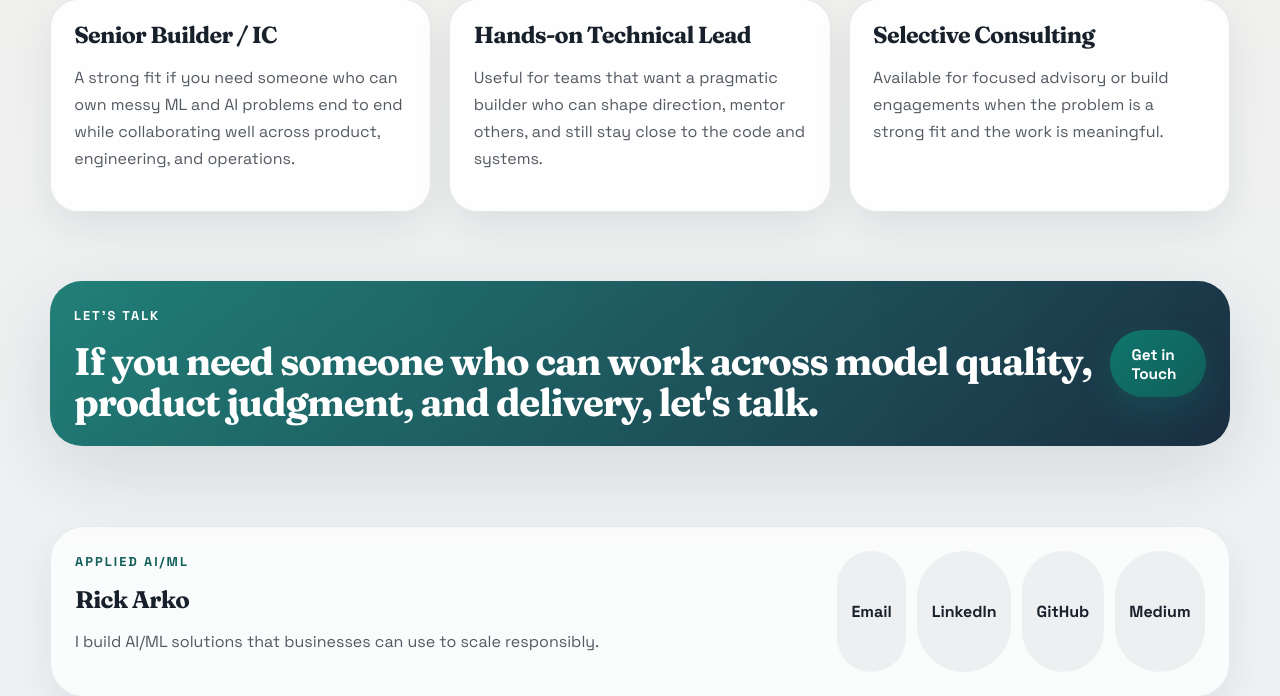
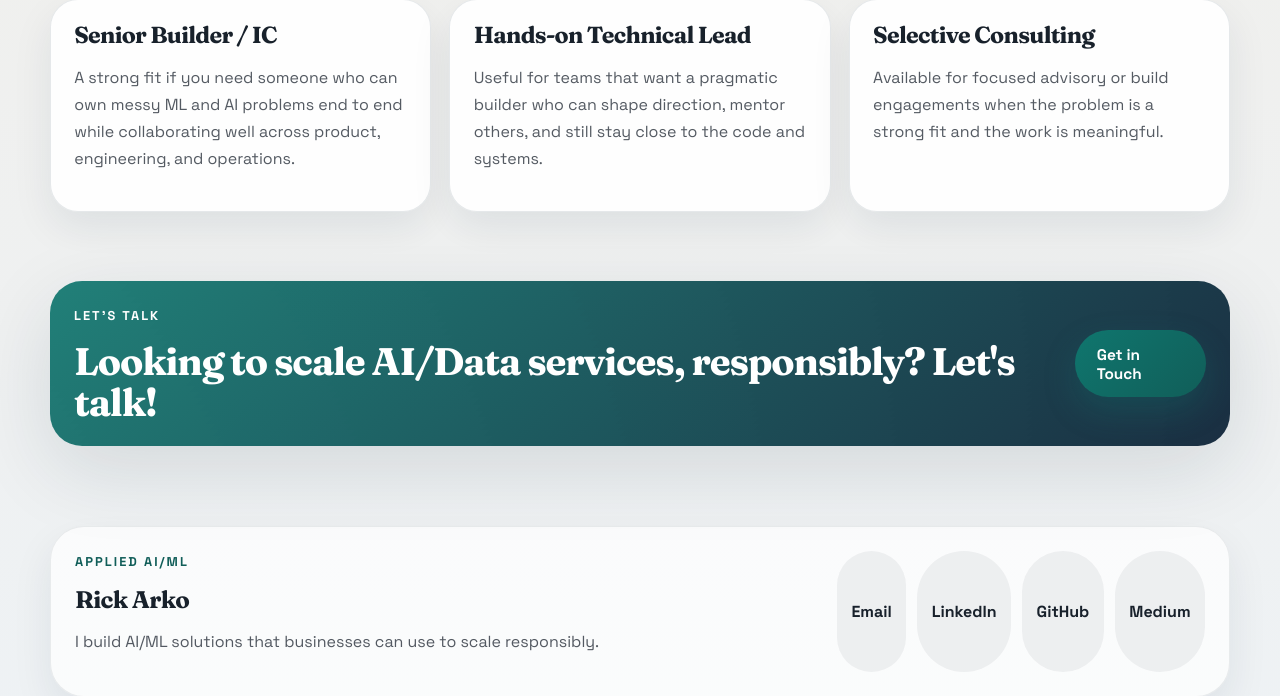
Before and after one commit to RickArko/RickArkoPortfolio, a Flask app: page / in a window 1280 px wide. Shown: the part 3709-4405 px from the top of the page. Run offline with Flask 3, Linux system fonts and the light colour scheme; some libraries are stand-ins or nearby versions.

Commit message:
update contact form message

```diff
--- a/src/templates/home.html
+++ b/src/templates/home.html
@@ -110,7 +110,7 @@
 <section class="cta-band" data-reveal>
     <div>
         <p class="section-eyebrow">Let's talk</p>
-        <h2>If you need someone who can work across model quality, product judgment, and delivery, let's talk.</h2>
+        <h2>Looking to scale AI/Data services, responsibly? Let's talk!</h2>
     </div>
     <a class="button button--primary" href="{{ url_for('contact') }}">Get in Touch</a>
 </section>
```
